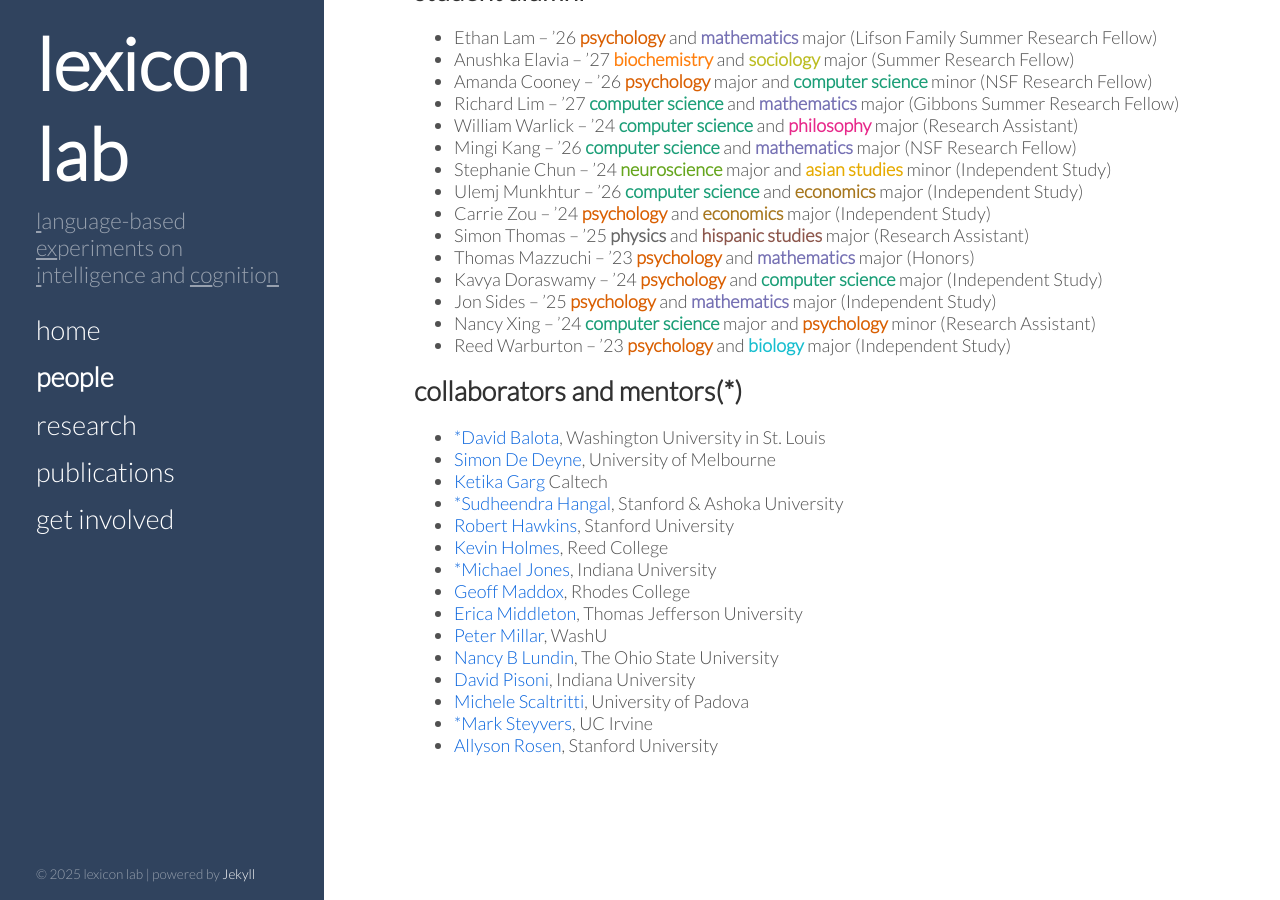
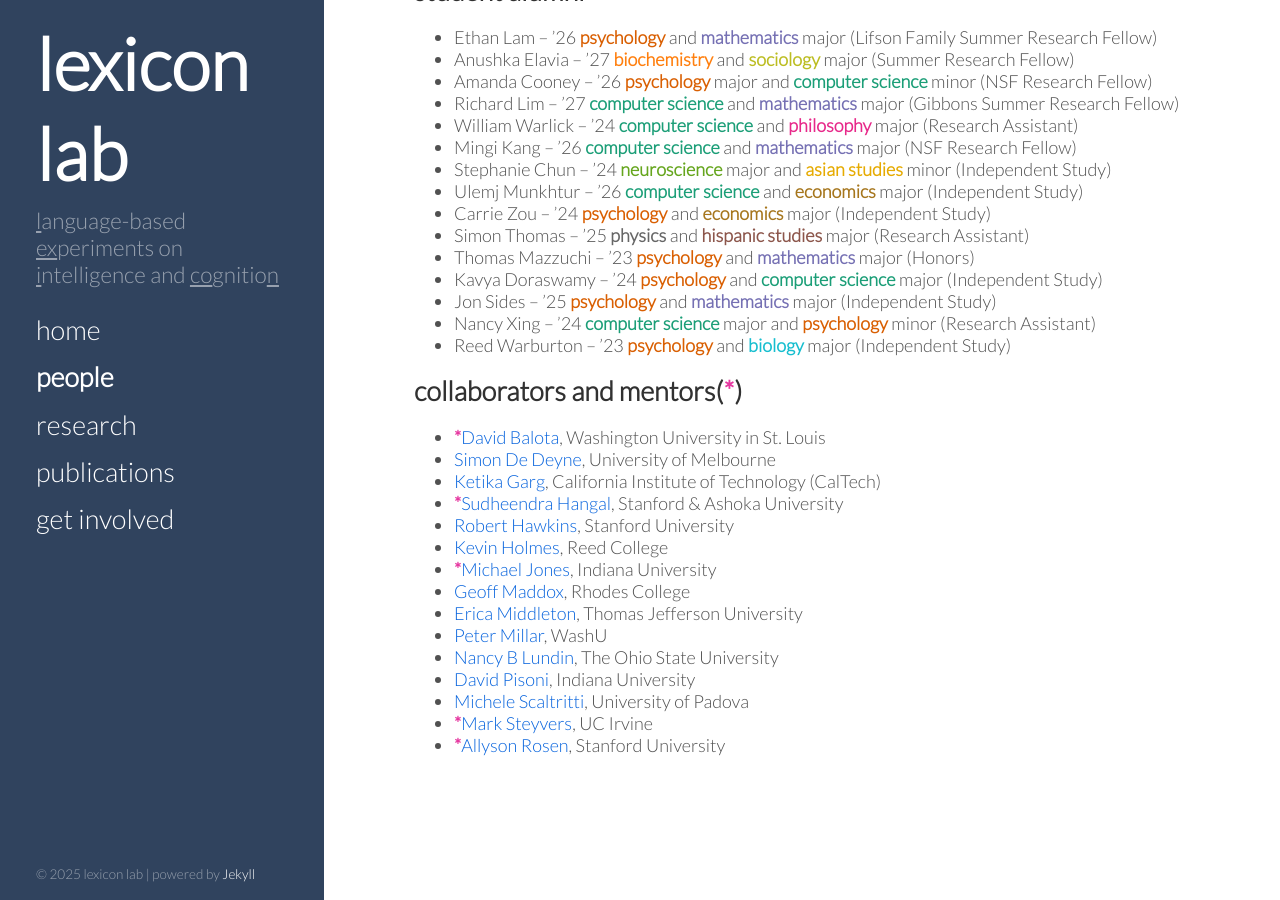
Before and after one commit to thelexiconlab/thelexiconlab.github.io, a Jekyll site: the page built from people.html, in a window 1280 px wide and 900 px high, scrolled down 1247 px. Built offline with Jekyll 4.4.1, drawn with Linux system fonts in a browser that asks for light colours; Markdown is read by kramdown in place of the engine named in the settings; some of the changed lines change nothing that is shown.

Commit message:
update people

```diff
--- a/people.html
+++ b/people.html
@@ -14,6 +14,28 @@ order: 2
     -->
   </head>
   <body>
+
+    <style>
+          .major { text-transform: lowercase; font-weight: bold; }
+          .psychology { color: #d95f02; }
+          .computer-science { color: #1b9e77; }
+          .mathematics { color: #7570b3; }
+          .philosophy { color: #e7298a; }
+          .neuroscience { color: #66a61e; }
+          .asian-studies { color: #e6ab02; }
+          .economics { color: #a6761d; }
+          .physics { color: #666666; }
+          .hispanic-studies { color: #8c564b; }
+          .biology { color: #17becf; }
+          .biochem { color: #ff7f0e; }
+          .sociology { color: #bcbd22; }
+          .highlight {
+            color: #e639a1; /* a red highlight color */
+            font-weight: bold;
+          }
+
+    </style>
+
 
     <h2><a href="#team">members</a> | <a href="#alumni">alumni</a> | <a href="#collaborators">collaborators</a> </h2>
 
@@ -53,23 +75,6 @@ order: 2
       </div>
 
       <p><h2 id="alumni">student alumni</h2> </p>
-
-          <style>
-          .major { text-transform: lowercase; font-weight: bold; }
-          .psychology { color: #d95f02; }
-          .computer-science { color: #1b9e77; }
-          .mathematics { color: #7570b3; }
-          .philosophy { color: #e7298a; }
-          .neuroscience { color: #66a61e; }
-          .asian-studies { color: #e6ab02; }
-          .economics { color: #a6761d; }
-          .physics { color: #666666; }
-          .hispanic-studies { color: #8c564b; }
-          .biology { color: #17becf; }
-          .biochem { color: #ff7f0e; }
-          .sociology { color: #bcbd22; }
-    </style>
-
     <ul>
       <li>Ethan Lam – ’26 <span class="major psychology">psychology</span> and <span class="major mathematics">mathematics</span> major (Lifson Family Summer Research Fellow)</li>
       <li>Anushka Elavia – ’27 <span class="major biochem">biochemistry</span> and <span class="major sociology">sociology</span> major (Summer Research Fellow) </li>
@@ -88,85 +93,25 @@ order: 2
       <li>Reed Warburton – ’23 <span class="major psychology">psychology</span> and <span class="major biology">biology</span> major (Independent Study)</li>
     </ul>
 
-      <!-- <ul>
-        <li>Amanda Cooney – ’26 Psychology major and Computer Science minor (NSF Research Fellow)</li>
-        <li>Richard Lim – ’26 Computer Science and Mathematics major (Gibbons Summer Research Fellow)</li>
-        <li>William Warlick – ’24 Computer Science and Philosophy major (Research Assistant)</li>
-        <li>Mingi Kang – ’26 Computer Science and Mathematics major (NSF Research Fellow)</li>
-        <li>Stephanie Chun – ’24 Neuroscience major, Asian Studies minor (Independent Study)</li>
-        <li>Ulemj Munkhtur – ’26 Computer Science and Economics major (Independent Study)</li>
-        <li>Carrie Zou – ’24 Psychology and Economics major (Independent Study)</li>
-        <li>Simon Thomas – ’25 Physics and Hispanic Studies major (Research Assistant)</li>
-        <li>Thomas Mazzuchi – ’23 Psychology and Mathematics major (Honors)</li>
-        <li>Reed Warburton – ’23 Psychology and Biology major (Independent Study)</li>
-        <li>Kavya Doraswamy – ’24 Psychology and Computer Science major (Independent Study)</li>
-        <li>Jon Sides – ’25 Psychology and Mathematics major (Independent Study)</li>
-        <li>Nancy Xing – ’24 Computer Science major, Psychology minor (Research Assistant)</li>
-        <li>Reed Warburton ’23 Psychology and Biology major (Independent Study)</li>
-      </ul> -->
+<p><h2 id="collaborators">collaborators and mentors(<span class="highlight">*</span>)</h2></p>
+<ul>
+  <li><span class="highlight">*</span><a href="https://psych.wustl.edu/people/david-balota" target="_blank">David Balota</a>, Washington University in St. Louis<br></li>
+  <li><a href="https://simondedeyne.me/" target="_blank">Simon De Deyne</a>, University of Melbourne<br></li>
+  <li><a href="https://ketikagarg.com/" target="_blank">Ketika Garg</a>, California Institute of Technology (CalTech)<br></li>
+  <li><span class="highlight">*</span><a href="http://xenon.stanford.edu/~hangal/" target="_blank">Sudheendra Hangal</a>, Stanford & Ashoka University<br></li>
+  <li><a href="https://rxdhawkins.com/" target="_blank">Robert Hawkins</a>, Stanford University<br></li>
+  <li><a href="https://www.reed.edu/psychology/faculty/holmes.html" target="_blank">Kevin Holmes</a>, Reed College<br></li>
+  <li><span class="highlight">*</span><a href="https://www.jonesmn.com/" target="_blank">Michael Jones</a>, Indiana University<br></li>
+  <li><a href="http://www.geoffmaddox.net/" target="_blank">Geoff Maddox</a>, Rhodes College<br></li>
+  <li><a href="https://www.jefferson.edu/academics/colleges-schools-institutes/skmc/departments/rehabilitation/faculty/middleton.html" target="_blank">Erica Middleton</a>, Thomas Jefferson University</li>
+  <li><a href="https://scholar.google.com/citations?user=cH7F48sAAAAJ&hl=en" target="_blank">Peter Millar</a>, WashU<br></li>
+  <li><a href="https://wexnermedical.osu.edu/find-a-doctor/nancy-lundin-phd-166059" target="_blank">Nancy B Lundin</a>, The Ohio State University<br></li>
+  <li><a href="https://psych.indiana.edu/directory/faculty/pisoni-david.html" target="_blank">David Pisoni</a>, Indiana University<br></li>
+  <li><a href="https://scholar.google.com/citations?user=9RuCWlIAAAAJ&hl=en" target="_blank">Michele Scaltritti</a>, University of Padova<br></li>
+  <li><span class="highlight">*</span><a href="https://steyvers.socsci.uci.edu/" target="_blank">Mark Steyvers</a>, UC Irvine<br></li>
+  <li><span class="highlight">*</span><a href="https://neuroscience.stanford.edu/people/allyson-c-rosen-phd-abpp-cn" target="_blank">Allyson Rosen</a>, Stanford University<br></li>
+</ul>
 
-      <!-- <li>Stephanie Chun (she/her; Independent Study | Neuroscience major) <br>
-        <ul><li>worked on co-writing a paper introduction for a <a href="https://teaching-cognition.github.io/coglab/" target="_blank">PSYC 2740</a> class project on language processing of state changes </li></ul>
-      </li>
-      <li>Amanda Cooney (she/her; NSF Fellow  | Psych-CS major) <br>
-        <ul><li>worked over the summer on understanding search-related behavior in individuals with cochlear implants, presented a poster at Psychonomcis 2024 in New York!</li></ul>
-      </li>
-      <li>Kavya Doraswamy (she/her; Independent Study  | Psych-CS major) <br>
-        <ul><li>worked on investigating how people attend to different lexical sources during memory search</li></ul>
-      </li>
-      <li>Mingi Kang (he/him; NSF Fellow | CS-Math major) <br>
-        <ul><li>worked on search-related projects, presenting a poster at <a href="https://cognitivesciencesociety.org/cogsci-2024/" target="_blank">CogSci 2024</a> in Amsterdam!</li></ul>
-      </li>
-      <li>Richard Lim (he/him; Gibbons Summer Research Fellow | CS-Math major) <br>
-        <ul><li>worked over the summer on understanding search-related behavior and building computational models of search, presented a poster at Psychonomcis 2024 in New York!</li></ul>
-      </li>
-      <li>Thomas Mazzuchi (he/him; Honors | Psych-Math major) <br>
-        <ul><li>now a <a href="https://moralitylab.bc.edu/people/thomas-mazzuchi/" target="_blank">research technician at Morality Lab</a>, Boston College</li></ul>
-        <ul><li>worked on a project investigating how people select words in communicative contexts</li></ul>
-      </li>
-      <li>Ulemj Munkhtur  (she/her; | Sophomore | CS major) <br>
-        <ul><li>worked on investigating how people attend to different lexical sources during memory search</li></ul>
-      </li>
-      <li>Jon Sides (he/they | Junior | Psych major) <br>
-        <ul><li>conducted and analyzed experiment data based on a <a href="https://teaching-cognition.github.io/coglab/" target="_blank">PSYC 2740</a> class project on language processing of state changes </li></ul>
-        <ul><li>presented a <a href="/papers/jon-poster.pdf" target="_blank">poster</a> at <a href="https://www.psychonomic.org/page/2023program" target="_blank">Psychonomics 2023</a>!</li></ul>
-      </li>
-      <li>Simon Thomas(he/they;  Research Assistant  | Physics-CS major) <br>
-        <ul><li>developed a <a href="https://s-omas.github.io/behavior-game-interface/#" target="_blank">web interface</a> to analyze helping games </li></ul>
-      </li>
-      <li>Reed Warburton (he/him; Independent Study  | Psych-Bio major) <br>
-        <ul><li>worked on designing an experiment to investigate clustering and switching behavior</li></ul>
-      </li>
-      <li>William Warlick (he/him; NSF Fellow | CS-Philosophy major) <br>
-        <ul><li>worked on designing an experiment to investigate helping behavior</li></ul>
-      </li>
-      <li>Nancy Xing (she/her; Research Assistant | CS major)<br>
-        <ul><li>worked on designing <a href="https://forager.research.bowdoin.edu/" target="_blank">forager</a> and models of communication </li></ul>
-      </li>
-      <li>Carrie Zou(she/her; Independent Study | Psych-Econ major)<br>
-        <ul><li>worked on designing an experiment to invesigate how helpers perform goal inference during ambiguous situations </li></ul>
-      </li> -->
-
-
-
-      <p><h2 id="collaborators">collaborators and mentors(*)</h2> </p>
-      <ul>
-      <li><a href=https://psych.wustl.edu/people/david-balota target="_blank">*David Balota</a>, Washington University in St. Louis <br></li>
-      <li><a href=https://simondedeyne.me/ target="_blank">Simon De Deyne</a>, University of Melbourne<br></li>
-      <li><a href=https://ketikagarg.com/ target="_blank">Ketika Garg</a> Caltech<br></li>
-      <li><a href=http://xenon.stanford.edu/~hangal/ target="_blank">*Sudheendra Hangal</a>, Stanford & Ashoka University<br></li>
-      <li><a href=https://rxdhawkins.com/ target="_blank">Robert Hawkins</a>, Stanford University<br></li>
-      <li><a href=https://www.reed.edu/psychology/faculty/holmes.html target="_blank">Kevin Holmes</a>, Reed College<br></li>
-      <li><a href=https://www.jonesmn.com/ target="_blank">*Michael Jones</a>, Indiana University<br></li>
-      <li><a href=http://www.geoffmaddox.net/ target="_blank">Geoff Maddox</a>, Rhodes College<br></li>
-      <li><a href="https://www.jefferson.edu/academics/colleges-schools-institutes/skmc/departments/rehabilitation/faculty/middleton.html" target="_blank">Erica Middleton</a>, Thomas Jefferson University</li>
-      <li><a href=https://scholar.google.com/citations?user=cH7F48sAAAAJ&hl=en target="_blank">Peter Millar</a>, WashU<br></li>
-      <li><a href=https://wexnermedical.osu.edu/find-a-doctor/nancy-lundin-phd-166059 target="_blank">Nancy B Lundin</a>, The Ohio State University<br></li>
-      <li><a href=https://psych.indiana.edu/directory/faculty/pisoni-david.html target="_blank">David Pisoni</a>, Indiana University<br></li>
-      <li><a href=https://scholar.google.com/citations?user=9RuCWlIAAAAJ&hl=en target="_blank">Michele Scaltritti</a>, University of Padova<br></li>
-      <li><a href=https://steyvers.socsci.uci.edu/ target="_blank">*Mark Steyvers</a>, UC Irvine<br></li>
-      <li><a href=https://neuroscience.stanford.edu/people/allyson-c-rosen-phd-abpp-cn target="_blank">Allyson Rosen</a>, Stanford University<br>  </li>
-    </ul>
        <script src="https://cdn.jsdelivr.net/npm/bootstrap@5.3.0-alpha1/dist/js/bootstrap.bundle.min.js" integrity="sha384-w76AqPfDkMBDXo30jS1Sgez6pr3x5MlQ1ZAGC+nuZB+EYdgRZgiwxhTBTkF7CXvN" crossorigin="anonymous"></script>
   </body>
 </html>
```
